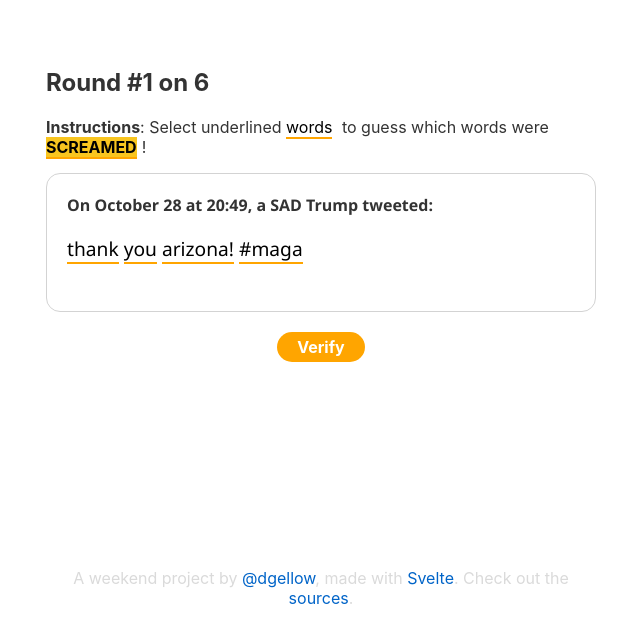
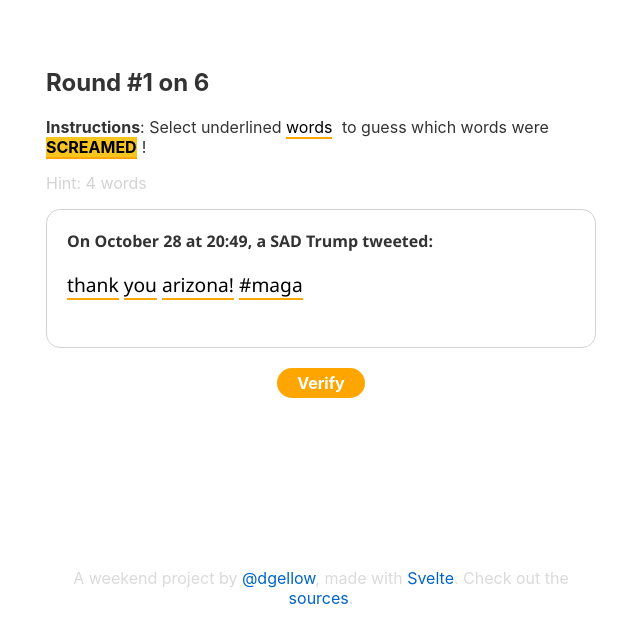
Before and after one commit to dgellow/TRUMPSCREAMING, a Svelte app: page / in a window 1280 px wide. Both pictures are taken after a click on the button "Let's start!🦅". Shown: the top 642 px of the page, without its empty margins (319-959 px from the left). Built offline with nearby package versions, Linux system fonts and the light colour scheme.

Commit message:
Add hint

```diff
--- a/src/components/Round.svelte
+++ b/src/components/Round.svelte
@@ -96,6 +96,11 @@
 	let playerChoice = new Map<number, boolean>()
 	$: playerChoice = [...choices].reduce((acc, curr) => acc.set(curr, false), new Map<number, boolean>())
 
+	let hint = 0
+	$: hint = [...choices].reduce((acc, curr) => {
+		return words[curr] == words[curr].toUpperCase() ? acc + 1 : acc
+	}, 0)
+
 	let tweetWidget: Element
 	let tweetRendering: Promise<Element>
 	const renderTweet = () => {
@@ -156,6 +161,7 @@
 		to guess which words were
 		<span class="word selectable uppercase">SCREAMED</span>!
 	</p>
+	<p class="hint">Hint: {hint} words</p>
 	<div class="tweet">
 		<div class="tweet-header">On {date} at {time}, a {adjective} Trump tweeted:</div>
 		<p class="tweet-body">
@@ -279,4 +285,8 @@
 	.button {
 		text-align: center;
 	}
+
+	.hint {
+		color: lightgrey;
+	}
 </style>
```
